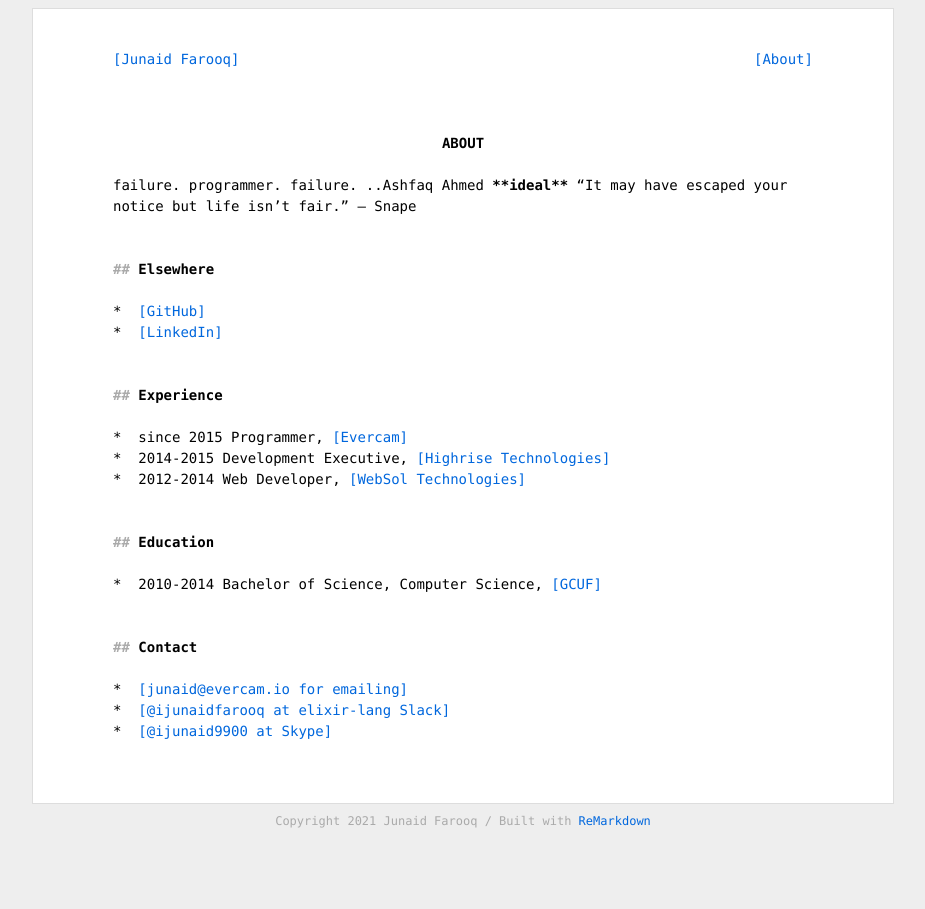
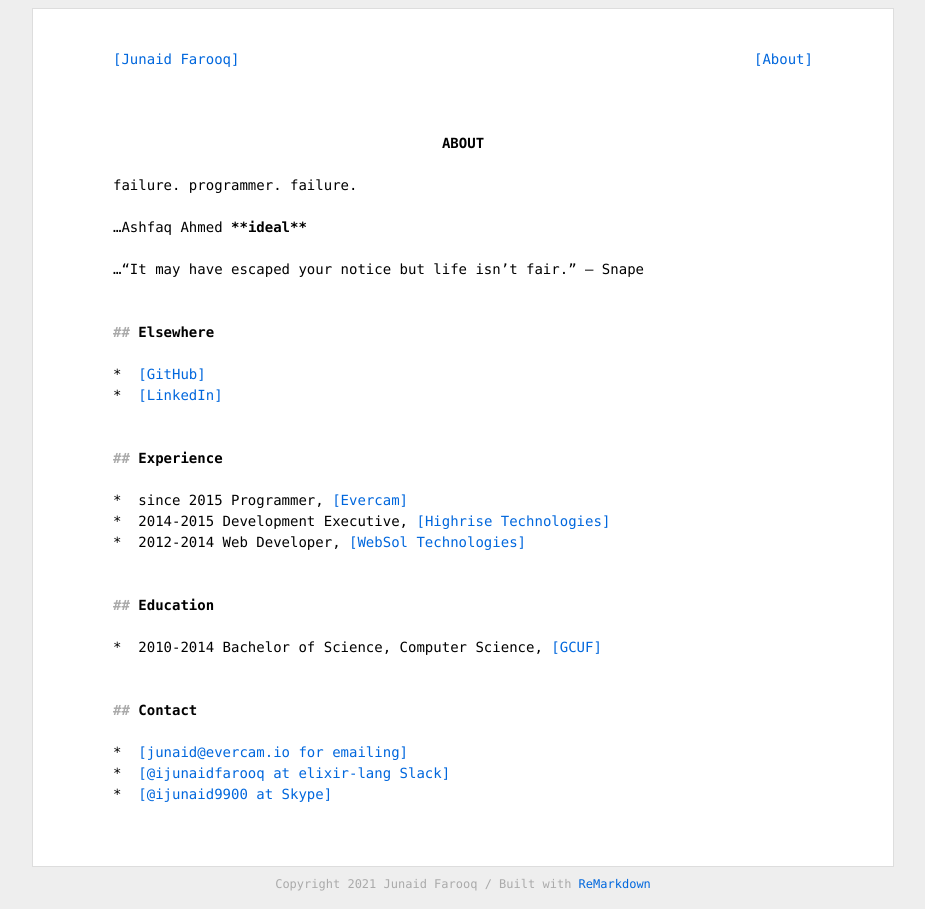
Before and after one commit to ijunaid8989/ijunaid8989.github.io, a Jekyll site: the page built from about.md, in a window 1280 px wide. Shown: the whole page, without its empty margins (177-1102 px from the left). Built offline with Jekyll 4.4.1, drawn with Linux system fonts in a browser that asks for light colours.

```diff
--- a/about.md
+++ b/about.md
@@ -4,7 +4,11 @@ title: About
 
 # About
 
-failure. programmer. failure. ..Ashfaq Ahmed **ideal** "It may have escaped your notice but life isn't fair." – Snape
+failure. programmer. failure.
+
+...Ashfaq Ahmed **ideal**
+
+..."It may have escaped your notice but life isn't fair." – Snape
 
 
 ## Elsewhere
```
